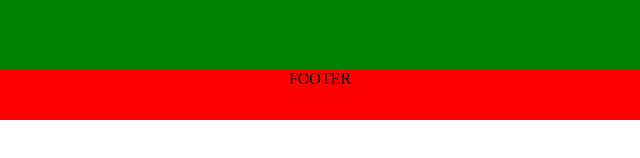
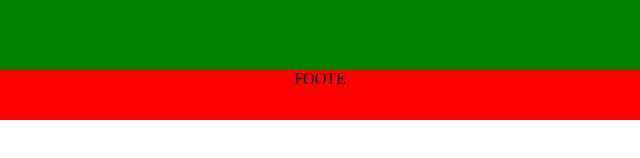
Before and after one commit to xrojas06/TALLER_0_Maquetaci-n_Responsive, a website: page ej-css-grid.html in a window 1280 px wide. Shown: the part 206-364 px from the top of the page, 320-960 px from the left. Drawn offline with Linux system fonts and the light colour scheme.

Commit message:
first commit

```diff
--- a/ej-css-grid.html
+++ b/ej-css-grid.html
@@ -11,7 +11,7 @@
     <nav>NAVBAR</nav>
     <main>MAIN</main>
     <aside>SIDEBAR</aside>
-    <footer>FOOTER</footer>
+    <footer>FOOTE</footer>
 </div>
 </body>
 </html>
```
